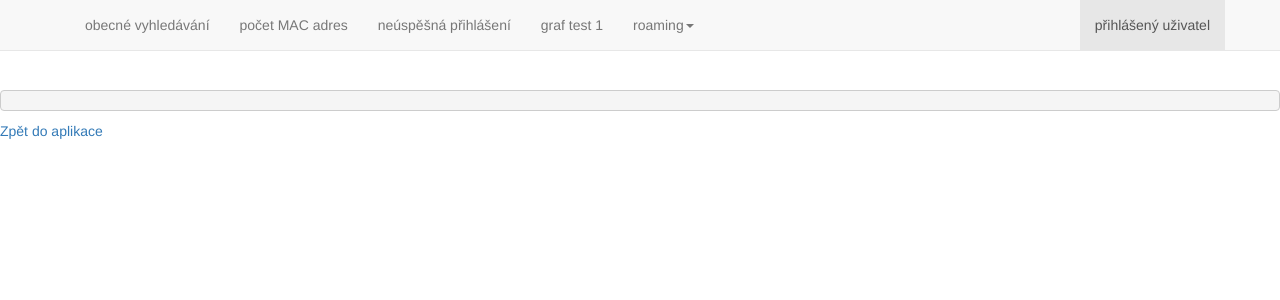
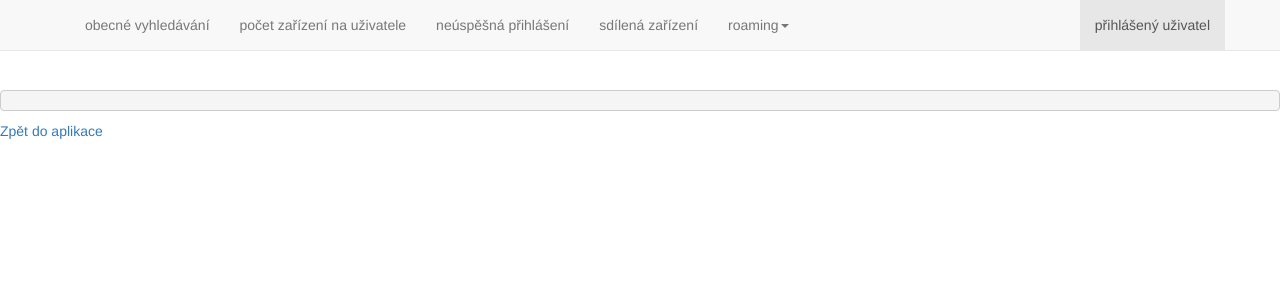
Before and after one commit to CESNET/etlog, a Node project: template views/error.pug in a window 1280 px wide. Shown: the top 300 px of the page. Run offline with Node 20 templates, Linux system fonts and the light colour scheme; the template is opened without the code that fills it, so the values that code supplies are empty.

Commit message:
update navbar

```diff
--- a/views/navbar.pug
+++ b/views/navbar.pug
@@ -1,6 +1,6 @@
 //- taken from https://github.com/ALT-F1/bootstrap3-jade-node-express-grunt/blob/master/app/views/bootstrap3-templates/navbar-fixed-top.jade
 
--var menu = {'obecné vyhledávání': 'search', 'počet MAC adres': 'mac_count', 'neúspěšná přihlášení': 'failed_logins', 'graf test 1': 'graph_test_1'};
+-var menu = {'obecné vyhledávání': 'search', 'počet zařízení na uživatele': 'mac_count', 'neúspěšná přihlášení': 'failed_logins', 'sdílená zařízení': 'shared_mac' };
 -var roaming = { 'organizace nejvíce poskytující roaming' : 'roaming_most_provided', 'organizace nejvíce využívající roaming' : 'roaming_most_used' };
 
 mixin active(val, key)
```
